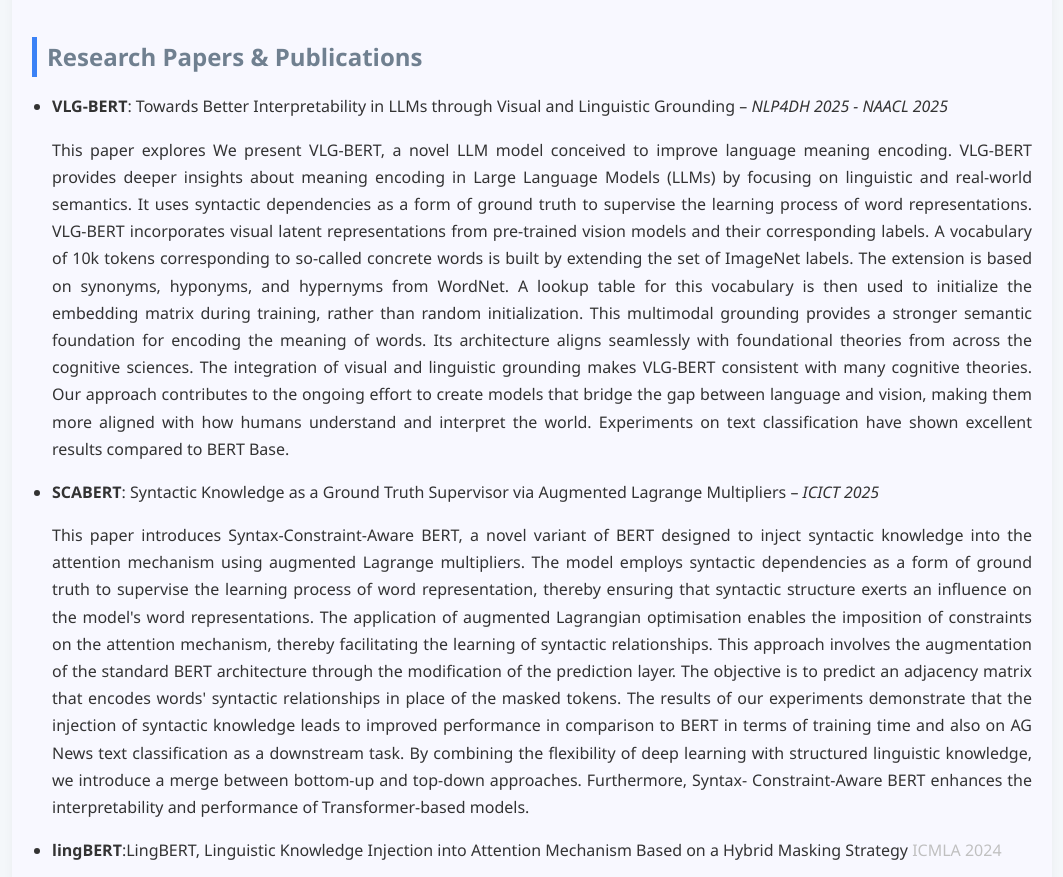
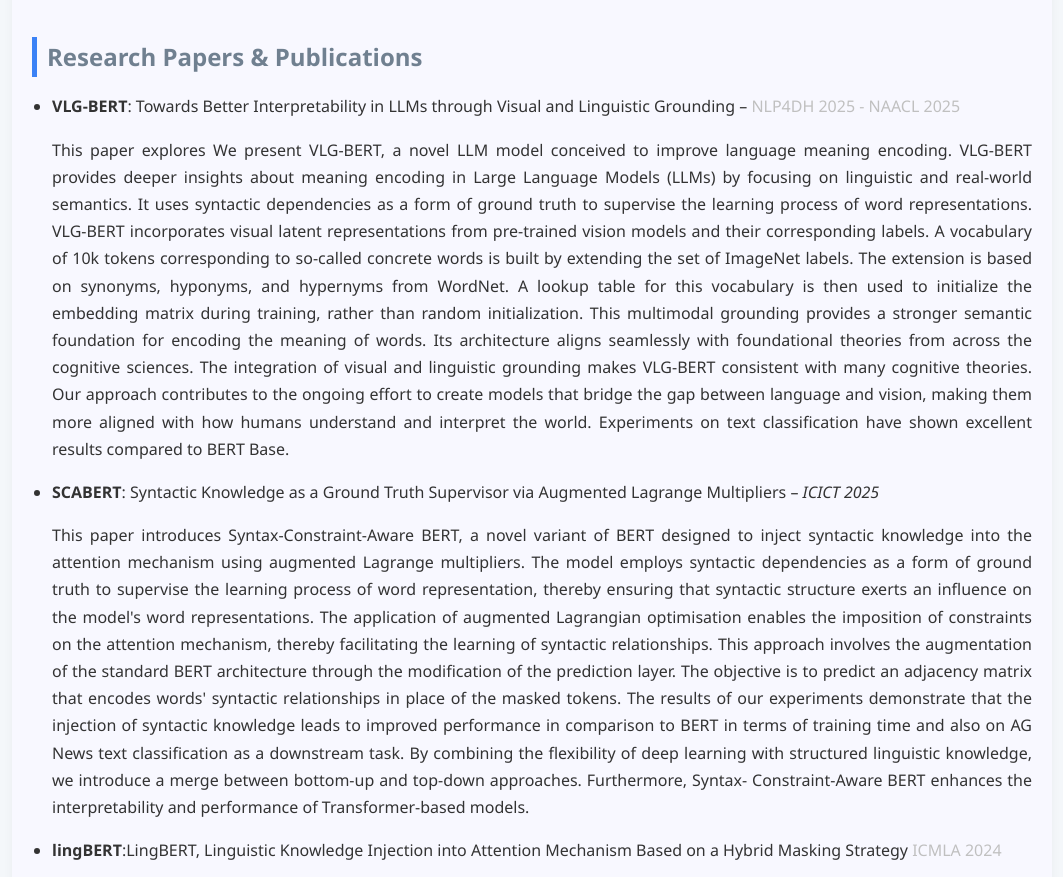
Before and after one commit to tmechouma/tmechouma.github.io, a plain HTML site: page index.html in a window 1280 px wide. Shown: the part 2523-3400 px from the top of the page, without its empty margins (108-1171 px from the left). Drawn offline with Linux system fonts and the light colour scheme.

Commit message:
Update index.html

```diff
--- a/index.html
+++ b/index.html
@@ -199,7 +199,7 @@
     <section>
       <h2>Research Papers & Publications</h2>
       <ul>
-        <li><strong>VLG-BERT</strong>: Towards Better Interpretability in LLMs through Visual and Linguistic Grounding – <em>NLP4DH 2025 - NAACL 2025</em></li>
+        <li><strong>VLG-BERT</strong>: Towards Better Interpretability in LLMs through Visual and Linguistic Grounding – <a href="https://aclanthology.org/2025.nlp4dh-1.47/" target="_blank">NLP4DH 2025 - NAACL 2025</a></li>
         <p><div align="justify">This paper explores We present VLG-BERT, a novel LLM model conceived to improve language meaning encoding. VLG-BERT provides deeper insights about meaning encoding in Large Language Models (LLMs) by focusing on linguistic and real-world semantics. It uses syntactic dependencies as a form of ground truth to supervise the learning process of word representations. VLG-BERT incorporates visual latent representations from pre-trained vision models and their corresponding labels. A vocabulary of 10k tokens corresponding to so-called concrete words is built by extending the set of ImageNet labels. The extension is based on synonyms, hyponyms, and hypernyms from WordNet. A lookup table for this vocabulary is then used to initialize the embedding matrix during training, rather than random initialization. This multimodal grounding provides a stronger semantic foundation for encoding the meaning of words. Its architecture aligns seamlessly with foundational theories from across the cognitive sciences. The integration of visual and linguistic grounding makes VLG-BERT consistent with many cognitive theories. Our approach contributes to the ongoing effort to create models that bridge the gap between language and vision, making them more aligned with how humans understand and interpret the world. Experiments on text classification have shown excellent results compared to BERT Base. </div></p>
 	<li><strong>SCABERT</strong>: Syntactic Knowledge as a Ground Truth Supervisor via Augmented Lagrange Multipliers – <em>ICICT 2025</em></li>
         <p><div align="justify">This paper introduces Syntax-Constraint-Aware BERT, a novel variant of BERT designed to inject syntactic knowledge into the attention mechanism using augmented Lagrange multipliers. The model employs syntactic dependencies as a form of ground truth to supervise the learning process of word representation, thereby ensuring that syntactic structure exerts an influence on the model's word representations. The application of augmented Lagrangian optimisation enables the imposition of constraints on the attention mechanism, thereby facilitating the learning of syntactic relationships. This approach involves the augmentation of the standard BERT architecture through the modification of the prediction layer. The objective is to predict an adjacency matrix that encodes words' syntactic relationships in place of the masked tokens. The results of our experiments demonstrate that the injection of syntactic knowledge leads to improved performance in comparison to BERT in terms of training time and also on AG News text classification as a downstream task. By combining the flexibility of deep learning with structured linguistic knowledge, we introduce a merge between bottom-up and top-down approaches. Furthermore, Syntax- Constraint-Aware BERT enhances the interpretability and performance of Transformer-based models. </div></p>
```
